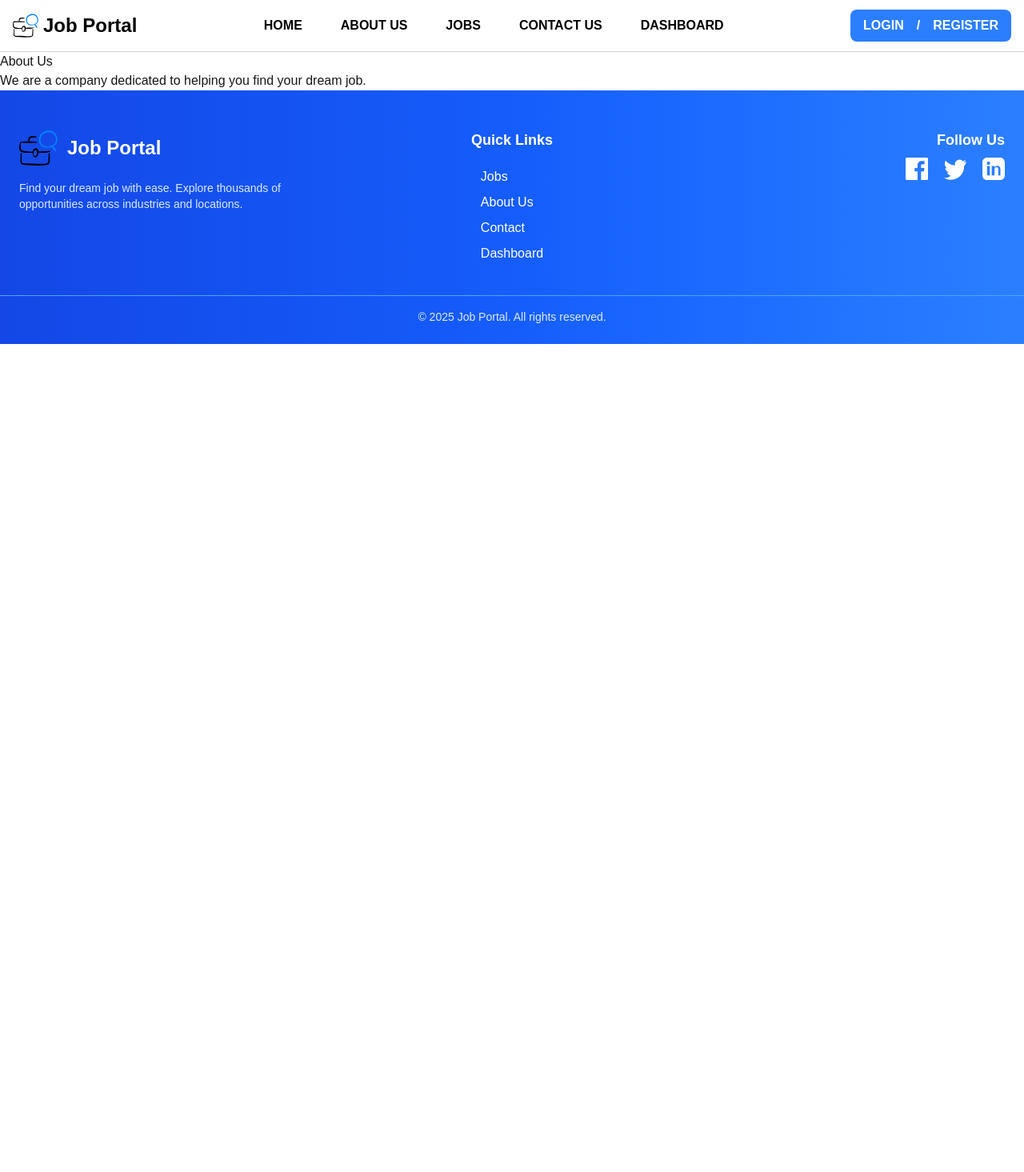
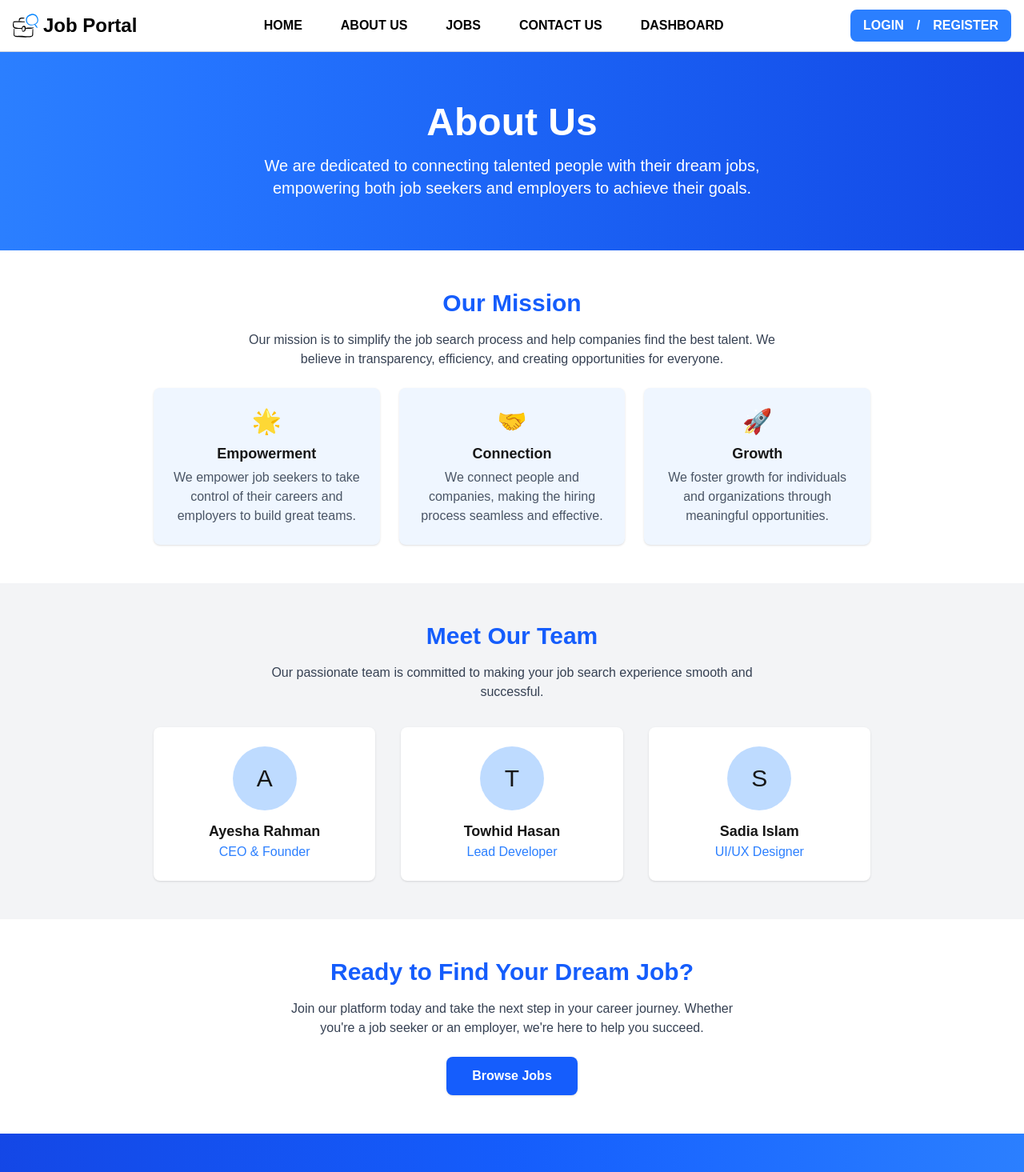
Before and after one commit to Tuhin-dv/job-portal, a Next.js app: page /about in a window 1280 px wide. Shown: the top 1465 px of the page at 80% size. Before the commit the page ends 800 px from the top, so only its background shows below. Built offline with nearby package versions, Linux system fonts and the light colour scheme.

Commit message:
contact , about page design doen

```diff
--- a/src/app/about/page.jsx
+++ b/src/app/about/page.jsx
@@ -2,18 +2,74 @@ import Footer from '@/components/Footer'
 import Navbar from '@/components/Navbar'
 import React from 'react'
 
+
 function page() {
   return (
+    <div className="bg-gray-50 min-h-screen flex flex-col">
+      <Navbar />
+      {/* Hero Section */}
+      <section className="w-full bg-gradient-to-r from-blue-500 to-blue-700 py-16 text-white flex flex-col items-center justify-center">
+        <h1 className="text-4xl md:text-5xl font-bold mb-4">About Us</h1>
+        <p className="max-w-2xl text-lg md:text-xl text-center">We are dedicated to connecting talented people with their dream jobs, empowering both job seekers and employers to achieve their goals.</p>
+      </section>
 
-    <div>
-       <Navbar></Navbar>
-       <div>
-         <h1>About Us</h1>
-         <p>We are a company dedicated to helping you find your dream job.</p>
-       </div>
-       <Footer></Footer>
+      {/* Mission Section */}
+      <section className="py-12 px-4 md:px-0 flex flex-col items-center bg-white">
+        <h2 className="text-2xl md:text-3xl font-semibold mb-4 text-blue-600">Our Mission</h2>
+        <p className="max-w-2xl text-center text-gray-700 mb-6">Our mission is to simplify the job search process and help companies find the best talent. We believe in transparency, efficiency, and creating opportunities for everyone.</p>
+        <div className="grid grid-cols-1 md:grid-cols-3 gap-6 w-full max-w-4xl">
+          <div className="bg-blue-50 rounded-lg p-6 shadow flex flex-col items-center">
+            <span className="text-blue-500 text-3xl mb-2">🌟</span>
+            <h3 className="font-bold text-lg mb-1">Empowerment</h3>
+            <p className="text-gray-600 text-center">We empower job seekers to take control of their careers and employers to build great teams.</p>
+          </div>
+          <div className="bg-blue-50 rounded-lg p-6 shadow flex flex-col items-center">
+            <span className="text-blue-500 text-3xl mb-2">🤝</span>
+            <h3 className="font-bold text-lg mb-1">Connection</h3>
+            <p className="text-gray-600 text-center">We connect people and companies, making the hiring process seamless and effective.</p>
+          </div>
+          <div className="bg-blue-50 rounded-lg p-6 shadow flex flex-col items-center">
+            <span className="text-blue-500 text-3xl mb-2">🚀</span>
+            <h3 className="font-bold text-lg mb-1">Growth</h3>
+            <p className="text-gray-600 text-center">We foster growth for individuals and organizations through meaningful opportunities.</p>
+          </div>
+        </div>
+      </section>
+
+      {/* Team Section */}
+      <section className="py-12 bg-gray-100 flex flex-col items-center">
+        <h2 className="text-2xl md:text-3xl font-semibold mb-4 text-blue-600">Meet Our Team</h2>
+        <p className="max-w-2xl text-center text-gray-700 mb-8">Our passionate team is committed to making your job search experience smooth and successful.</p>
+        <div className="grid grid-cols-1 sm:grid-cols-2 md:grid-cols-3 gap-8 w-full max-w-4xl">
+          {/* Example team members, replace with real data if available */}
+          <div className="bg-white rounded-lg shadow p-6 flex flex-col items-center">
+            <div className="w-20 h-20 bg-blue-200 rounded-full flex items-center justify-center text-3xl mb-3">A</div>
+            <h4 className="font-bold text-lg">Ayesha Rahman</h4>
+            <p className="text-blue-500">CEO & Founder</p>
+          </div>
+          <div className="bg-white rounded-lg shadow p-6 flex flex-col items-center">
+            <div className="w-20 h-20 bg-blue-200 rounded-full flex items-center justify-center text-3xl mb-3">T</div>
+            <h4 className="font-bold text-lg">Towhid Hasan</h4>
+            <p className="text-blue-500">Lead Developer</p>
+          </div>
+          <div className="bg-white rounded-lg shadow p-6 flex flex-col items-center">
+            <div className="w-20 h-20 bg-blue-200 rounded-full flex items-center justify-center text-3xl mb-3">S</div>
+            <h4 className="font-bold text-lg">Sadia Islam</h4>
+            <p className="text-blue-500">UI/UX Designer</p>
+          </div>
+        </div>
+      </section>
+
+      {/* Call to Action Section */}
+      <section className="py-12 flex flex-col items-center bg-white">
+        <h2 className="text-2xl md:text-3xl font-semibold mb-4 text-blue-600">Ready to Find Your Dream Job?</h2>
+        <p className="max-w-xl text-center text-gray-700 mb-6">Join our platform today and take the next step in your career journey. Whether you're a job seeker or an employer, we're here to help you succeed.</p>
+        <a href="/jobs" className="px-8 py-3 bg-blue-600 text-white rounded-lg font-semibold shadow hover:bg-blue-700 transition">Browse Jobs</a>
+      </section>
+
+      <Footer />
     </div>
-  )
+  );
 }
 
 export default page
--- a/src/app/contact/page.jsx
+++ b/src/app/contact/page.jsx
@@ -1,15 +1,52 @@
+"use client"
 import Footer from '@/components/Footer'
 import Navbar from '@/components/Navbar'
 import React from 'react'
 
 function page() {
     return (
-        <div>
-            <Navbar/>
-            <div>Contact Us</div>
-            <Footer/>
+        <div className="bg-gray-50 min-h-screen flex flex-col">
+            <Navbar />
+            {/* Hero Section */}
+            <section className="w-full bg-gradient-to-r from-blue-500 to-blue-700 py-14 text-white flex flex-col items-center justify-center">
+                <h1 className="text-4xl md:text-5xl font-bold mb-2">Contact Us</h1>
+                <p className="max-w-xl text-center text-lg md:text-xl">We'd love to hear from you! Reach out with any questions, feedback, or partnership opportunities.</p>
+            </section>
+
+            {/* Contact Info & Form Section */}
+            <section className="flex flex-col md:flex-row gap-10 max-w-5xl mx-auto py-12 px-4 w-full">
+                {/* Contact Info */}
+                <div className="flex-1 bg-white rounded-lg shadow p-8 flex flex-col justify-center mb-6 md:mb-0">
+                    <h2 className="text-2xl font-semibold text-blue-600 mb-4">Get in Touch</h2>
+                    <div className="mb-3">
+                        <span className="font-semibold">Email:</span> <a href="mailto:info@jobportal.com" className="text-blue-500 hover:underline">info@jobportal.com</a>
+                    </div>
+                    <div className="mb-3">
+                        <span className="font-semibold">Phone:</span> <a href="tel:+880123456789" className="text-blue-500 hover:underline">+880 1234 56789</a>
+                    </div>
+                    <div className="mb-3">
+                        <span className="font-semibold">Address:</span> 123 Main Street, Dhaka, Bangladesh
+                    </div>
+                    <div className="flex gap-4 mt-4">
+                        <a href="#" className="text-blue-500 hover:text-blue-700 text-2xl">🌐</a>
+                        <a href="#" className="text-blue-500 hover:text-blue-700 text-2xl">🐦</a>
+                        <a href="#" className="text-blue-500 hover:text-blue-700 text-2xl">📘</a>
+                    </div>
+                </div>
+
+                {/* Contact Form */}
+                <form className="flex-1 bg-white rounded-lg shadow p-8 flex flex-col gap-4" onSubmit={e => e.preventDefault()}>
+                    <h2 className="text-2xl font-semibold text-blue-600 mb-4">Send a Message</h2>
+                    <input type="text" placeholder="Your Name" className="border border-gray-300 rounded px-4 py-2 focus:outline-none focus:ring-2 focus:ring-blue-400" required />
+                    <input type="email" placeholder="Your Email" className="border border-gray-300 rounded px-4 py-2 focus:outline-none focus:ring-2 focus:ring-blue-400" required />
+                    <textarea placeholder="Your Message" rows={5} className="border border-gray-300 rounded px-4 py-2 focus:outline-none focus:ring-2 focus:ring-blue-400" required />
+                    <button type="submit" className="bg-blue-600 text-white py-2 rounded font-semibold hover:bg-blue-700 transition">Send Message</button>
+                </form>
+            </section>
+
+            <Footer />
         </div>
-    )
+    );
 }
 
 export default page
--- a/src/app/dashboard/layout.jsx
+++ b/src/app/dashboard/layout.jsx
@@ -13,7 +13,7 @@ export default function DashboardLayout({ children }) {
   const navigationItems = [
     { href: "/dashboard", label: "Overview", icon: Home },
     { href: "/dashboard/jobpost", label: "Job Post", icon: Plus },
-    { href: "/dashboard/add-product", label: "Add Product", icon: Plus },
+    { href: "/dashboard/manage-user", label: "Manage User", icon: Plus },
   ]
 
   return (
--- /dev/null
+++ b/src/app/dashboard/manage-user/page.jsx
@@ -0,0 +1,9 @@
+import React from 'react'
+
+function page() {
+  return (
+    <div>manage user</div>
+  )
+}
+
+export default page
--- a/src/components/JobCard.jsx
+++ b/src/components/JobCard.jsx
@@ -7,7 +7,7 @@ import Link from 'next/link';
 function JobCard({ job }) {
     console.log(job)
     return (
-        <div className="bg-white rounded-2xl shadow-xl border border-gray-100 p-7 flex flex-col md:flex-row gap-6 items-center transition-transform hover:-translate-y-2 hover:shadow-2xl">
+        <div className="bg-white rounded-2xl  border border-gray-100 p-7 flex flex-col md:flex-row gap-6 items-center transition-transform hover:-translate-y-2 hover:shadow-sm">
             {/* Logo */}
             <div className="flex-shrink-0 flex items-center justify-center bg-blue-50 rounded-xl w-28 h-28 md:w-32 md:h-32 border border-blue-100">
                 <Image width={90} height={90} src={job.logo || "/placeholder.webp"} alt="company logo" className="object-contain w-20 h-20 md:w-24 md:h-24" />
```
